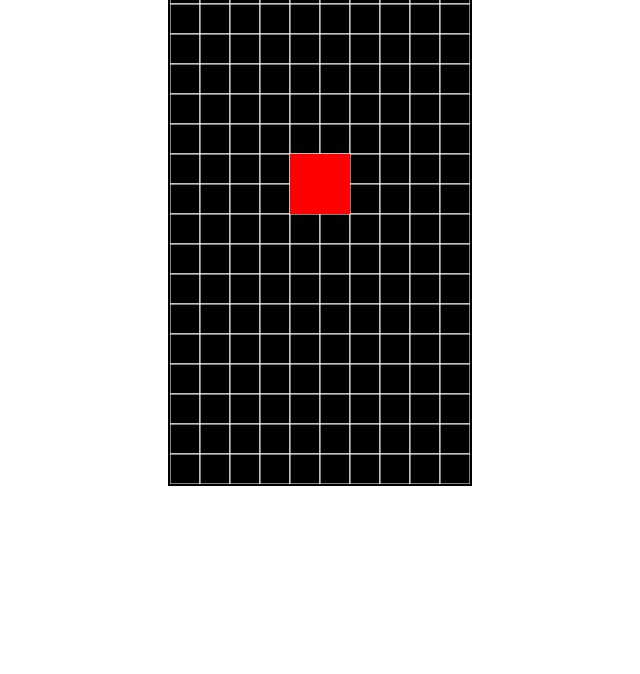
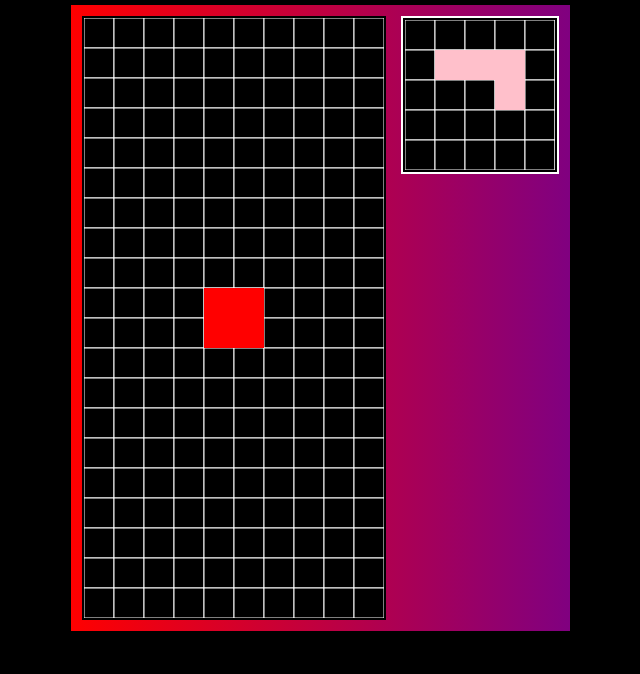
Before and after one commit to Agauna13/cuadernoEntornoCliente2doDAW, a plain HTML site: page TETRIS/index.html in a window 1280 px wide. Shown: the part 126-800 px from the top of the page, without its empty margins (320-960 px from the left). Drawn offline with Linux system fonts and the light colour scheme.

Commit message:
Tetris finalizado

```diff
--- a/TETRIS/app.js
+++ b/TETRIS/app.js
@@ -1,5 +1,6 @@
-const canvas = document.getElementById('tetris');
-const lienzo = canvas.getContext('2d');
+//Variables globales para pintar el canvas y la dificultad
+const canvas = document.getElementById("tetris");
+const lienzo = canvas.getContext("2d");
 const celda = 30;
 const filas = 20;
 const columnas = 10;
@@ -7,24 +8,28 @@ var puntuacion = 0;
 var dificultad = 500;
 
 
+//Variables globales para pintar la pieza siguiente
+const canvaSiguiente = document.getElementById("siguientePieza");
+const lienzoSiguiente = canvaSiguiente.getContext("2d");
+
+
+//Objetos para las piezas
 var barra = {
   nombre: "barra",
   forma: [[1], [1], [1], [1]],
   probabilidad: 0.15,
   color: "blue",
-  anguloRotado: 0
-}
+};
 
 var cuadrado = {
   nombre: "cuadrado",
   forma: [
     [1, 1],
-    [1, 1]
+    [1, 1],
   ],
   probabilidad: 0.3,
   color: "red",
-  anguloRotado: 0
-}
+};
 
 var rayito = {
   nombre: "rayito",
@@ -35,8 +40,7 @@ var rayito = {
   ],
   probabilidad: 0.15,
   color: "green",
-  anguloRotado: 0
-}
+};
 var laQueTieneFormitaDeT = {
   nombre: "laQueTieneFormitaDeT",
   forma: [
@@ -46,27 +50,33 @@ var laQueTieneFormitaDeT = {
   ],
   probabilidad: 0.2,
   color: "orange",
-  anguloRotado: 0
-}
+};
 
 var ele = {
   nombre: "ele",
   forma: [
     [1, 0],
     [1, 0],
-    [1, 1]
+    [1, 1],
   ],
   probabilidad: 0.2,
   color: "pink",
-  anguloRotado: 0
-}
+};
 
+
+//Array para recorrer las piezas Separado para mayor facilidad de lectura
 var piezas = [barra, cuadrado, rayito, laQueTieneFormitaDeT, ele];
 
+//Constructor del array que contiene el tablero
 const tablero = arrayTablero();
 
+//Cola de piezas para representar la pieza siguiente
+var cola = [];
+
+
+//creamos un array de las medidas del tablero lleno de 0
 function arrayTablero() {
-  let arr = []
+  let arr = [];
   for (let i = 0; i < columnas; i++) {
     let fila = [];
     for (let j = 0; j < filas; j++) {
@@ -76,6 +86,9 @@ function arrayTablero() {
   }
   return arr;
 }
+
+
+//dibujamos el tablero teniendo en cuenta los valores que se encuentran dentro del array
 function dibujarTablero() {
   for (let i = 0; i < columnas; i++) {
     for (let j = 0; j < filas; j++) {
@@ -88,6 +101,21 @@ function dibujarTablero() {
 }
 
 
+//dibujamos el tablero que muestra la proxima pieza
+function dibujarSiguiente(){
+  for(let i = 0; i<(columnas/2) + 1; i++){
+    for(let j = 0; j<(columnas/2); j++){
+      lienzoSiguiente.fillStyle ="black";
+      lienzoSiguiente.strokeStyle = "white";
+      lienzoSiguiente.fillRect(i * celda, j * celda, celda, celda);
+      lienzoSiguiente.strokeRect(i * celda, j * celda, celda, celda);
+    }
+  }
+}
+
+
+
+//dibujamos la pieza que estamos usando ahora
 function dibujarPieza(pieza, x, y) {
   for (let i = 0; i < pieza.forma.length; i++) {
     for (let j = 0; j < pieza.forma[i].length; j++) {
@@ -99,6 +127,23 @@ function dibujarPieza(pieza, x, y) {
   }
 }
 
+
+//dibujamos la proxima pieza
+function dibujarPiezaSiguiente(pieza){
+  for (let i = 0; i < pieza.forma.length; i++) {
+    for (let j = 0; j < pieza.forma[i].length; j++) {
+      if (pieza.forma[i][j] === 1) {
+        lienzoSiguiente.fillStyle = pieza.color;
+        lienzoSiguiente.fillRect((i + 1) * celda, (j + 1) * celda, celda, celda);
+      }
+    }
+  }
+
+}
+
+
+
+//generamos una pieza al azar mapeando la probabilidad de cada pieza en el array y eligiendo la mas cercana a un numero random
 function generarPieza() {
   let probabilidadAcumulada = 0;
   const rango = piezas.map((pieza) => {
@@ -112,10 +157,12 @@ function generarPieza() {
     if (numeroAleatorio <= r.rango) {
       return r;
     }
-
+  }
 }
 
-}
+
+
+//recorremos cada pieza para chequear por qué lado puede colisionar y si es así, devolvemos true si no, false
 function chequearColisiones(pieza, x, y) {
   for (let i = 0; i < pieza.forma.length; i++) {
     for (let j = 0; j < pieza.forma[i].length; j++) {
@@ -137,6 +184,8 @@ function chequearColisiones(pieza, x, y) {
 }
 
 
+
+//cambiamos los valores dentro del array tablero para que la pieza se quede "fija"
 function posicionarPieza(pieza, x, y) {
   for (let i = 0; i < pieza.forma.length; i++) {
     for (let j = 0; j < pieza.forma[i].length; j++) {
@@ -147,10 +196,16 @@ function posicionarPieza(pieza, x, y) {
   }
 }
 
+
+//mapeamos y trasponemos el array de la pieza que estamos usando en ese momento para dar el efecto de giro de 90º
 function rotarPieza(pieza, x, y) {
-  let traspuesta = pieza.forma[0].map((_, i) => pieza.forma.map(row => row[i]));
-  let rotada = traspuesta.map(row => row.reverse());
+  let traspuesta = pieza.forma[0].map((_, i) =>
+    pieza.forma.map((row) => row[i])
+  );
+  let rotada = traspuesta.map((row) => row.reverse());
 
+
+  //controlamos que si está demasiado cerca de los bordes como para que se salga, no gire
   let ajusteX = 0;
   for (let i = 0; i < rotada.length; i++) {
     for (let j = 0; j < rotada[i].length; j++) {
@@ -166,17 +221,19 @@ function rotarPieza(pieza, x, y) {
           return x;
         }
         if (tableroX < 0) ajusteX = Math.max(ajusteX, -tableroX);
-        if (tableroX >= columnas) ajusteX = Math.min(ajusteX, columnas - tableroX - 1);
+        if (tableroX >= columnas)
+          ajusteX = Math.min(ajusteX, columnas - tableroX - 1);
       }
     }
   }
 
+  //reemplazamos la forma de la pieza por su forma rotada y devolvemos la posicion x para saber si queremos girar o no
   pieza.forma = rotada;
   return x + ajusteX;
 }
 
 
-
+//Si la suma de todos los valores de una linea es mayor a 10, eliminamos la linea, sumamos 100 a la puntuación y creamos una nueva al principio del array
 function eliminarLinea() {
   for (let j = 0; j < filas; j++) {
     let sumaFila = 0;
@@ -189,12 +246,24 @@ function eliminarLinea() {
         tablero[i].unshift(0);
       }
       puntuacion += 100;
-      dificultad -= 50;
+
+      if(puntuacion % 1000 == 0){
+        dificultad = dificultad - 50;
+
+        clearInterval(intervaloDescenso);
+        iniciarIntervalo(cola[0], x, y);
       }
-    document.getElementById('puntuacion').innerHTML = `<h3>Puntuación: ${puntuacion}</h3>`;
+
+    }
+    document.getElementById(
+      "puntuacion"
+    ).innerHTML = `<h3>Puntuación: ${puntuacion}</h3>`;
   }
 }
 
+
+
+//comprobamos si hay una pieza tocando la parte más alta y si es así devolvemos true para finalizar la partida
 function comprobarPrimeraFila() {
   for (let i = 0; i < columnas; i++) {
     if (tablero[i][0] !== 0) {
@@ -204,65 +273,89 @@ function comprobarPrimeraFila() {
   return false;
 }
 
+
+
+//actualizamos a cada iteracion ambos tableros y dibujamos ambas piezas
 function actualizar(pieza, x, y) {
   dibujarTablero();
   dibujarPieza(pieza, x, y);
+  dibujarSiguiente();
+  dibujarPiezaSiguiente(cola[1]);
 }
 
-function jugar() {
-  let x = 4;
-  let y = -1;
-  let pieza = generarPieza();
+// Variables globales para evitar atascos en el flujo de control de las coordenadas y la pieza activa
+var x = 4;
+var y = 0;
+var pieza;
+var intervaloDescenso;
 
+// Función principal para iniciar el intervalo de tiempo entre pasos de la pieza, teniendo en cuenta la dificultad y actualizandolo cada 1000 puntos (ver eliminarLinea)
+function iniciarIntervalo() {
+  if (intervaloDescenso) clearInterval(intervaloDescenso);
+  intervaloDescenso = setInterval(() => {
+    moverPieza(0, 1);
+  }, dificultad);
+}
+
+// Función paramétrica para que la pieza se posicione según los parametros pasados
 function moverPieza(dirX, dirY) {
   const nuevoX = x + dirX;
   const nuevoY = y + dirY;
   if (!chequearColisiones(pieza, nuevoX, nuevoY)) {
     x = nuevoX;
     y = nuevoY;
-    } else if (dirY === 1) {
+  } else if (dirY === 1) {//tras chequear las colisiones, fijamos la pieza, alteramos la cola y reiniciamos las variables x e y
     posicionarPieza(pieza, x, y);
-      pieza = generarPieza();
-      eliminarLinea();
-      if (comprobarPrimeraFila()) {
-        alert("Perdiste, tu puntuación es " + puntuacion);
-        location.reload();
+    cola.shift();
+    cola.push(generarPieza());
+    pieza = cola[0];
+    x = 4;
+    y = -1;
+    eliminarLinea();//comprobamos si una linea esta llena y la eliminamos
+    if (comprobarPrimeraFila()) { //comprobamos si el jugador ha perdido y le mostramos su puntuación
+      alert("Perdiste, tu puntuación es " + puntuacion + "Juego desarrollado por Alan Adamson Fun and Games");
       clearInterval(intervaloDescenso);
-      } else {
-        x = 4;
-        y = 0;
+      return;
     }
+    iniciarIntervalo();
   }
   actualizar(pieza, x, y);
 }
 
+// Función principal para iniciar el juego y controlarlo
+function jugar() {
+  if (cola.length < 2) {
+    for (let i = 0; i < 2; i++) {
+      cola.push(generarPieza());
+    }
+  }
+  pieza = cola[0];
+  x = 4;
+  y = -1;
+
+  // Event listener para controlar el movimiento y la rotación
   document.addEventListener("keydown", (event) => {
     switch (event.key.toLowerCase()) {
-      case "a":
+      case "a": //movemos a la izquierda
         moverPieza(-1, 0);
         break;
-      case "d":
+      case "d"://movemos a la derecha
         moverPieza(1, 0);
         break;
-      case "s":
+      case "s"://aceleramos
         moverPieza(0, 1);
         break;
-      case "w":
-        const nuevoX = rotarPieza(pieza, x, y);
+      case "w"://rotamos
+        const nuevoX = rotarPieza(pieza, x, y); //cambiamos la posicion de la pieza si al comprobar la rotación no ha colisionado
         if (nuevoX !== x) {
           x = nuevoX;
         }
         actualizar(pieza, x, y);
         break;
-      default:
-        return;
     }
   });
-  const intervaloDescenso = setInterval(() => {
-    moverPieza(0, 1);
-  }, dificultad);
+
+  iniciarIntervalo();
 }
 
-
-
 jugar();
--- a/TETRIS/index.html
+++ b/TETRIS/index.html
@@ -9,16 +9,25 @@
 <style>
     canvas {
         display: block;
-        margin: 0 auto;
         background: #ffffff;
         border: 2px solid black;
     }
 </style>
 <body>
-    <canvas id="tetris" width="300" height="600">
+    <h1>TETRIS</h1>
+    <div class="app-border-wrap">
+        <div class="app">
+            <canvas id="tetris" width="300" height="600">
+            </canvas>
 
-    </canvas>
-    <div id = "puntuacion"></div>
+            <div class="datos">
+                <canvas id="siguientePieza" width="150" height="150"></canvas>
+                <div id = "puntuacion"></div>
+            </div>
+        </div>
+    </div>
+
+
 
     <script src="app.js"></script>
 </body>
--- a/TETRIS/style.css
+++ b/TETRIS/style.css
@@ -0,0 +1,61 @@
+body {
+    display: flex;
+    flex-direction: column;
+    align-content: center;
+    justify-content: center;
+    width: 1200px;
+    height: 100vh;
+    margin: 0 auto;
+    padding: 0;
+    background-color: black;
+    text-align: center;
+}
+
+.app {
+    display: flex;
+    flex-direction: row;
+    justify-content: center;
+    align-self: center;
+    gap: 15px;
+    padding: 0.5rem;
+    width: max-content;
+    height: max-content;
+
+}
+
+.app-border-wrap {
+    display: flex;
+    flex-direction: row;
+    justify-content: center;
+    align-self: center;
+    padding: 1rem;
+    position: relative;
+    background: linear-gradient(to right, red, purple);
+    padding: 3px;
+    width: max-content;
+    height: max-content;
+}
+
+#puntuacion {
+    font-family: 'Courier New', Courier, monospace;
+    text-align: center;
+    color: white;
+}
+
+canvas {
+    border: 2px solid white;
+}
+
+h1 {
+    color: white;
+    padding-top: 1vh;
+    box-sizing: border-box;
+    text-align: center;
+    padding-bottom: 0;
+    font-family: 'Courier New', Courier, monospace;
+}
+
+.datos {
+    border: 2px solid white;
+    height: max-content;
+}
```
Lines whose indentation alone changed are shown as unchanged.
